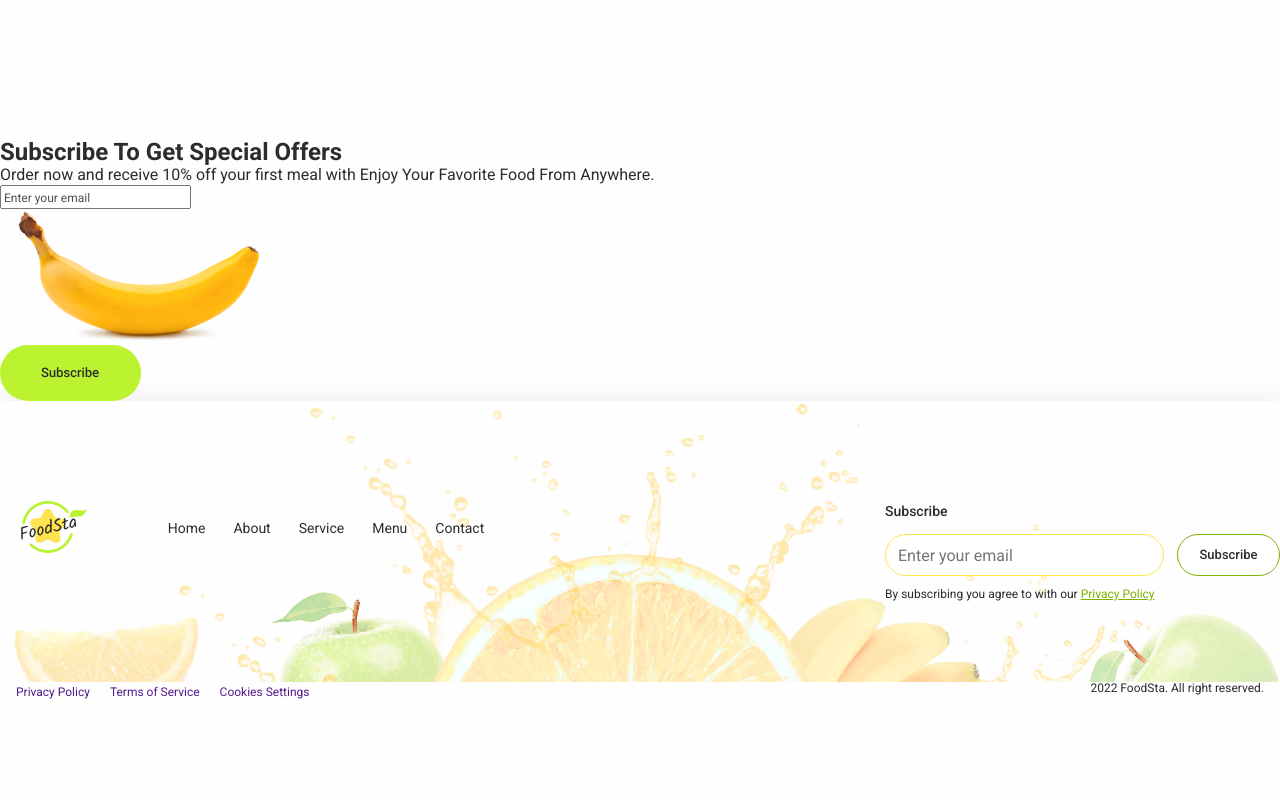
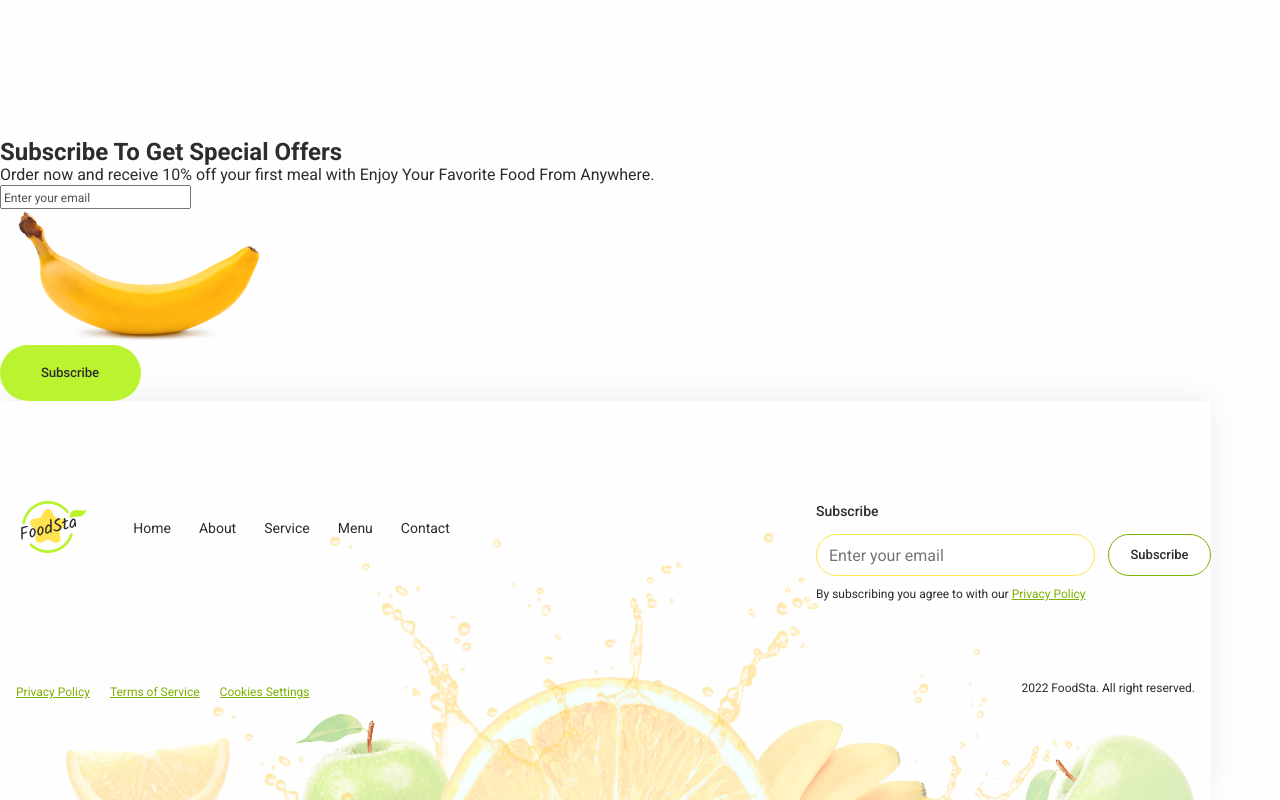
Before and after one commit to Aleksandr-Raynov/blended-56, a plain HTML site: page index.html in a window 1280 px wide. Shown: the part 3362-4162 px from the top of the page. Drawn offline with nearby package versions, Linux system fonts and the light colour scheme.

Commit message:
update css files

```diff
--- a/CSS/footer.css
+++ b/CSS/footer.css
@@ -3,9 +3,9 @@
     background: #fefefe;
     background-image: url(/images/fruitfooter.png);
     background-repeat: no-repeat;
-    background-position: left 53px, top 129px, right 16px;
-        background-size: contain;
-        min-width: 1211px;
+    background-position: left 53px top 129px;
+        background-size: calc(100% - 69px) calc(100% - 129px);
+        max-width: 1211px;
 
 }
 .footer-logo-nav-subscribe {
@@ -83,7 +83,7 @@
 
 
 }
-.footer-last-div-list .footer-a {
+.footer-last-div-list .footer-text {
     color: #7eb101;
     text-decoration: underline;
 }
```
